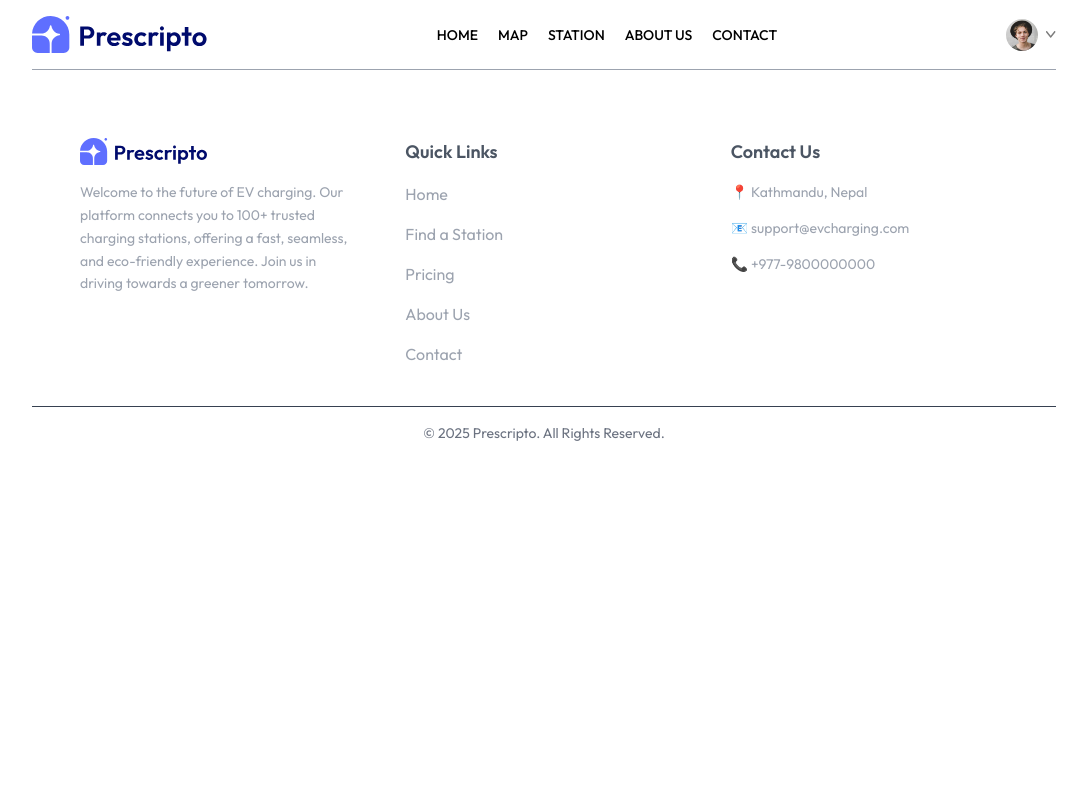
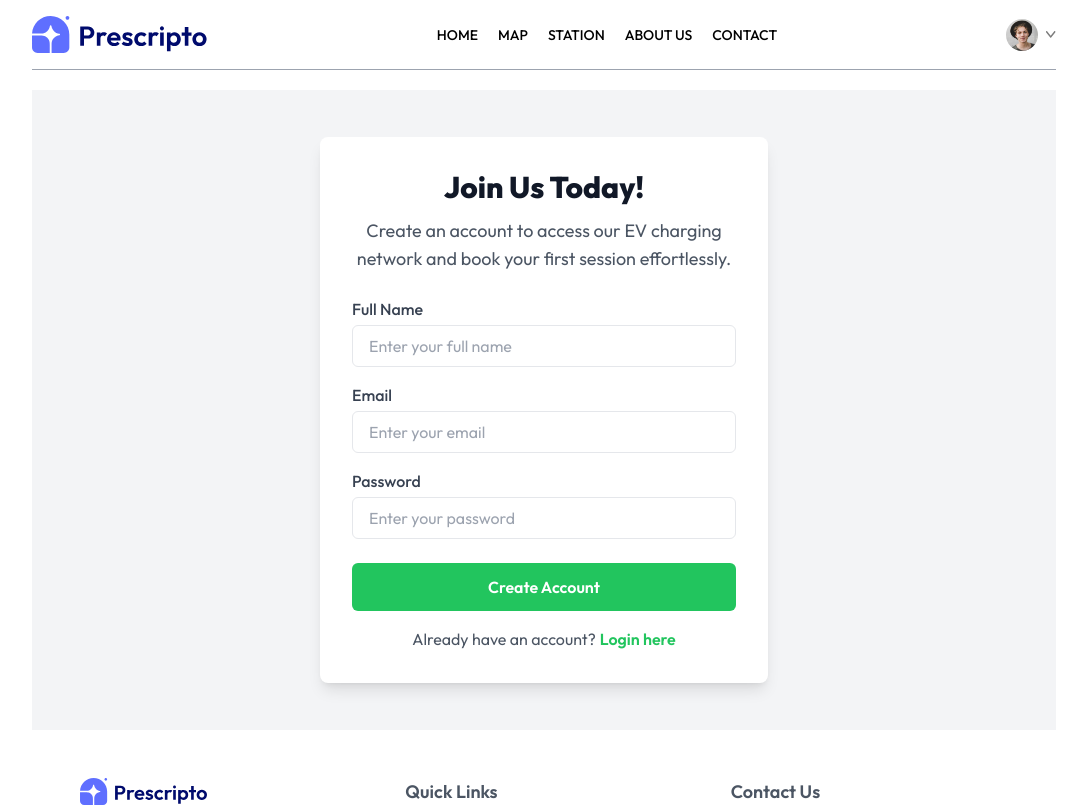
Before and after one commit to jerryka2/web_project, a React app: page /login in a window 1280 px wide. Shown: the top 807 px of the page, without its empty margins (96-1183 px from the left). Built offline with nearby package versions, Linux system fonts and the light colour scheme; the HTML template or start-up script is replaced by a standard one.

Commit message:
login finished

```diff
--- a/src/pages/Login.jsx
+++ b/src/pages/Login.jsx
@@ -1,11 +1,88 @@
-import React from 'react'
+import React, { useState } from 'react';
 
 const Login = () => {
+    const [state, setState] = useState('Sign Up');
+
+    const [email, setEmail] = useState('');
+    const [password, setPassword] = useState('');
+    const [name, setName] = useState('');
+
+    const onSubmitHandler = async (event) => {
+        event.preventDefault();
+    };
+
     return (
-        <div>
+        <form className="min-h-[80vh] flex items-center justify-center bg-gray-100 px-4">
+            <div className="w-full max-w-md bg-white p-8 rounded-lg shadow-lg">
+                {/* ======= Heading ======= */}
+                <h2 className="text-3xl font-extrabold text-gray-900 text-center">
+                    {state === 'Sign Up' ? 'Join Us Today!' : 'Welcome Back!'}
+                </h2>
+                <p className="text-gray-600 text-center mt-3 text-lg">
+                    {state === 'Sign Up'
+                        ? "Create an account to access our EV charging network and book your first session effortlessly."
+                        : "Log in to continue and charge up with ease."}
+                </p>
 
-        </div>
-    )
-}
+                {/* ======= Form Inputs ======= */}
+                {state === "Sign Up" && (
+                    <div className="mt-6">
+                        <label className="text-gray-700 font-medium">Full Name</label>
+                        <input
+                            type="text"
+                            onChange={(e) => setName(e.target.value)}
+                            value={name}
+                            required
+                            placeholder="Enter your full name"
+                            className="w-full px-4 py-2 border rounded-md focus:outline-none focus:ring-2 focus:ring-green-400 mt-1"
+                        />
+                    </div>
+                )}
 
-export default Login
+                <div className="mt-4">
+                    <label className="text-gray-700 font-medium">Email</label>
+                    <input
+                        type="email"
+                        onChange={(e) => setEmail(e.target.value)}
+                        value={email}
+                        required
+                        placeholder="Enter your email"
+                        className="w-full px-4 py-2 border rounded-md focus:outline-none focus:ring-2 focus:ring-green-400 mt-1"
+                    />
+                </div>
+
+                <div className="mt-4">
+                    <label className="text-gray-700 font-medium">Password</label>
+                    <input
+                        type="password"
+                        onChange={(e) => setPassword(e.target.value)}
+                        value={password}
+                        required
+                        placeholder="Enter your password"
+                        className="w-full px-4 py-2 border rounded-md focus:outline-none focus:ring-2 focus:ring-green-400 mt-1"
+                    />
+                </div>
+
+                {/* ======= Submit Button ======= */}
+                <button className="mt-6 w-full bg-green-500 text-white py-3 rounded-md font-semibold hover:bg-green-600 transition transform hover:scale-105">
+                    {state === 'Sign Up' ? 'Create Account' : 'Login'}
+                </button>
+
+                {/* ======= Toggle Between Login & Sign Up ======= */}
+                <p className="text-center text-gray-600 mt-4">
+                    {state === "Sign Up"
+                        ? "Already have an account?"
+                        : "New to our platform?"}
+                    <span
+                        className="text-green-500 font-semibold cursor-pointer hover:underline ml-1"
+                        onClick={() => setState(state === 'Sign Up' ? 'Login' : 'Sign Up')}
+                    >
+                        {state === "Sign Up" ? "Login here" : "Sign up here"}
+                    </span>
+                </p>
+            </div>
+        </form>
+    );
+};
+
+export default Login;
```
